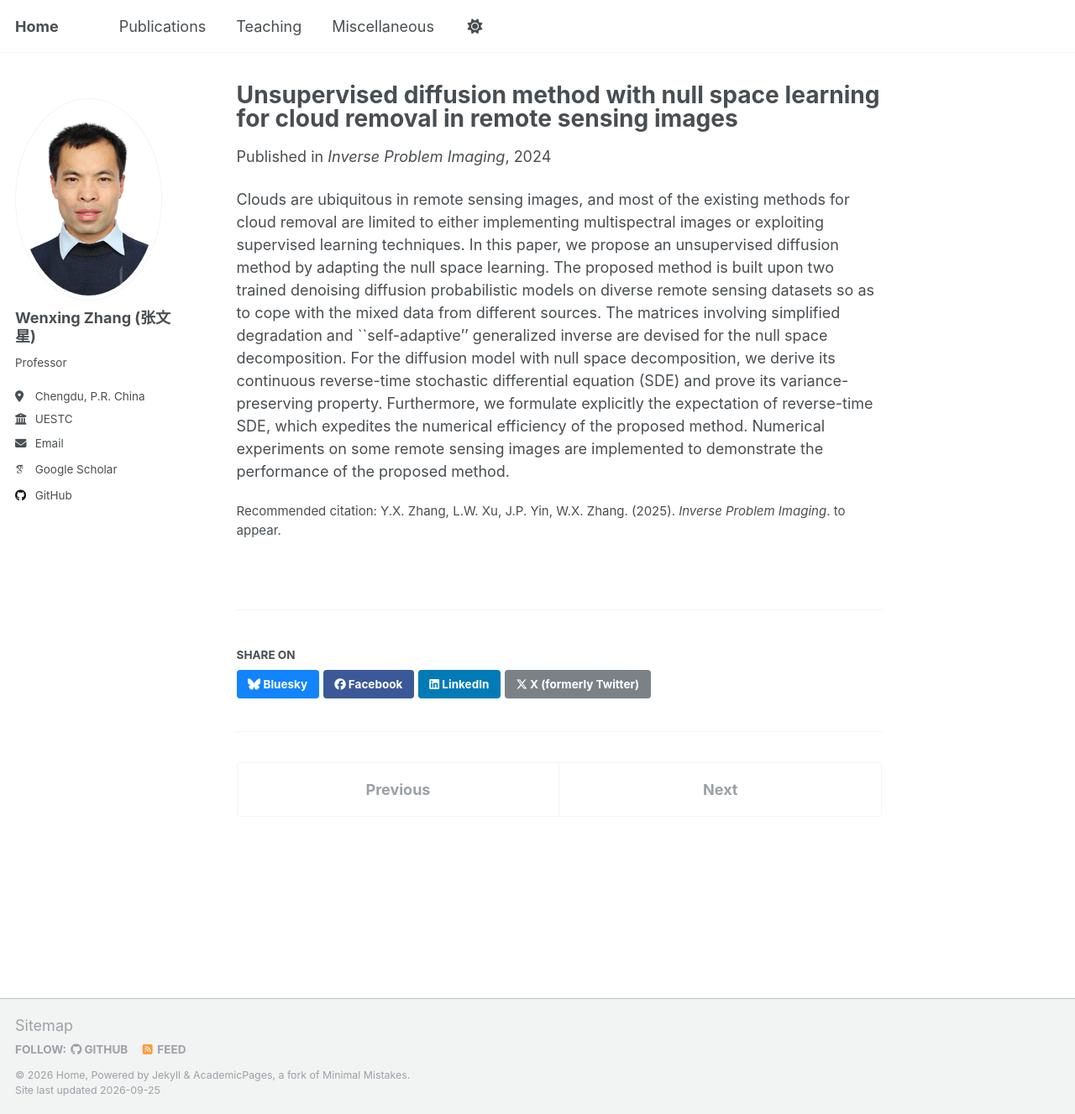
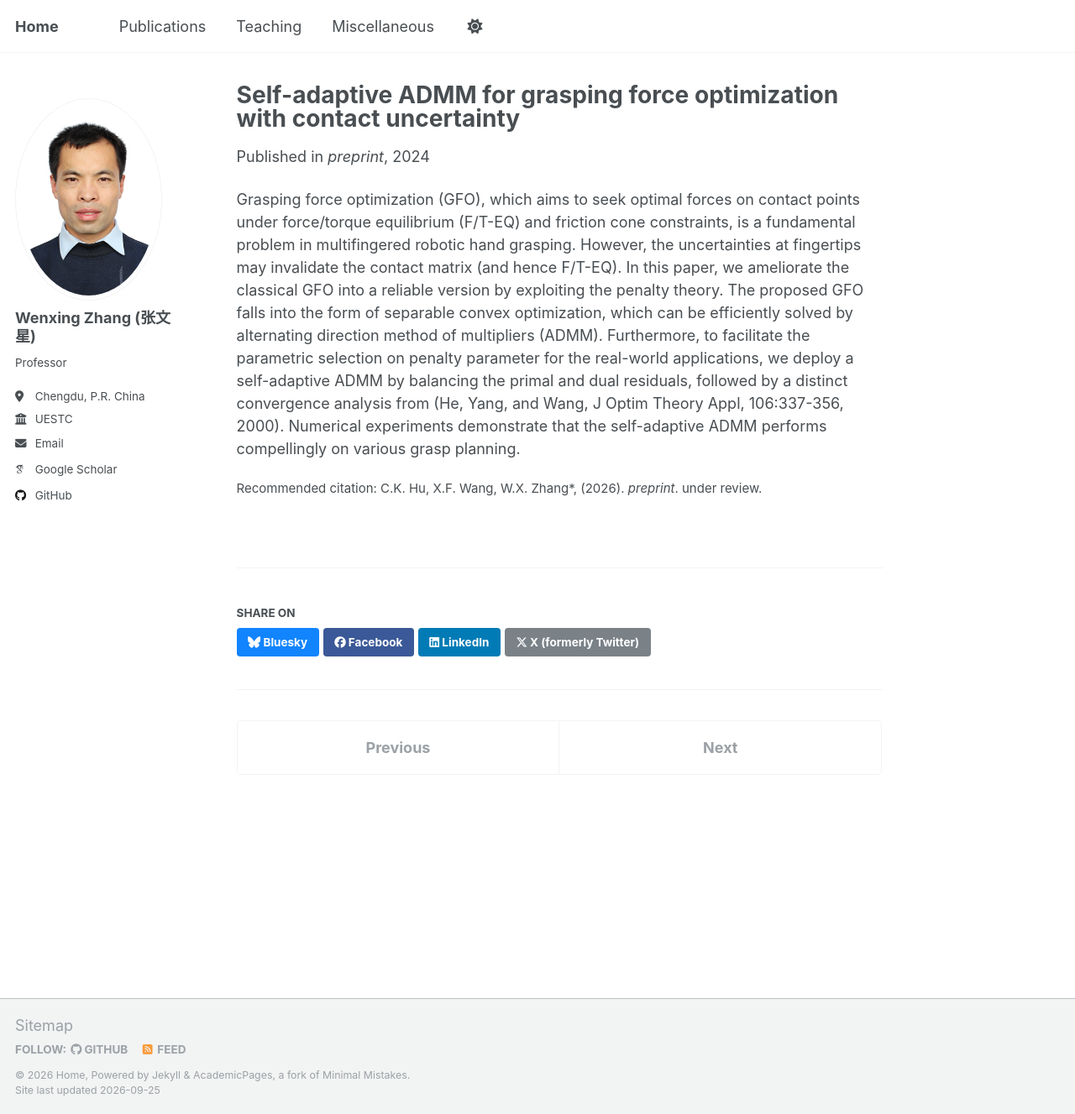
Before and after one commit to WenxingZhang/WenxingZhang.github.io, a Jekyll site: the page built from _publications/2024-12-01-paper-title-number-1.md, in a window 1280 px wide and 1327 px high. Shown: the whole window at 84% size. Built offline with Jekyll 4.4.1, drawn with Linux system fonts in a browser that asks for light colours; some web fonts are replaced; a script that is not in the unit is left out.

Commit message:
Update 2024-12-01-paper-title-number-1.md

```diff
--- a/_publications/2024-12-01-paper-title-number-1.md
+++ b/_publications/2024-12-01-paper-title-number-1.md
@@ -1,13 +1,13 @@
 ---
-title: "Unsupervised diffusion method with null space learning for cloud removal in remote sensing images"
+title: "Self-adaptive ADMM for grasping force optimization with contact uncertainty"
 collection: publications
 category: manuscripts
 permalink: /publication/2024-12-01-paper-title-number-1
 date: 2024-12-01
-venue: 'Inverse Problem Imaging'
+venue: 'preprint'
 #slidesurl: 'http://academicpages.github.io/files/slides1.pdf'
 #paperurl: 'http://academicpages.github.io/files/paper1.pdf'
 #bibtexurl: 'http://academicpages.github.io/files/bibtex1.bib'
-citation: 'Y.X. Zhang, L.W. Xu, J.P. Yin, W.X. Zhang. (2025). <i>Inverse Problem Imaging</i>. to appear.'
+citation: 'C.K. Hu, X.F. Wang, W.X. Zhang*, (2026). <i>preprint</i>. under review.'
 ---
-Clouds are ubiquitous in remote sensing images, and most of the existing methods for cloud removal are limited to either implementing multispectral images or exploiting supervised learning techniques. In this paper, we propose an unsupervised diffusion method by adapting the null space learning. The proposed method is built upon two trained denoising diffusion probabilistic models on diverse remote sensing datasets so as to cope with the mixed data from different sources. The matrices involving simplified degradation and  ``self-adaptive'' generalized inverse are devised for the null space decomposition. For the diffusion model with null space decomposition, we derive its continuous reverse-time stochastic differential equation (SDE) and prove its variance-preserving property. Furthermore, we formulate  explicitly the expectation of  reverse-time SDE, which expedites  the numerical efficiency of the proposed method. Numerical experiments on some remote sensing images are implemented to demonstrate the performance of the proposed method.
+Grasping force optimization (GFO), which aims to seek optimal forces on contact points under force/torque equilibrium (F/T-EQ) and friction cone constraints, is a fundamental problem in multifingered robotic hand grasping. However, the uncertainties at fingertips may invalidate the contact matrix (and hence F/T-EQ). In this paper, we ameliorate the classical GFO into a reliable version by exploiting the penalty theory. The proposed GFO falls into the form of separable convex optimization, which can be efficiently solved by alternating direction method of multipliers (ADMM). Furthermore, to facilitate the parametric selection on penalty parameter for the real-world applications, we deploy a self-adaptive ADMM by balancing the primal and dual residuals, followed by a  distinct convergence analysis from (He, Yang, and Wang, J Optim Theory Appl, 106:337-356, 2000). Numerical experiments demonstrate that the self-adaptive ADMM performs compellingly on various grasp planning.
```
